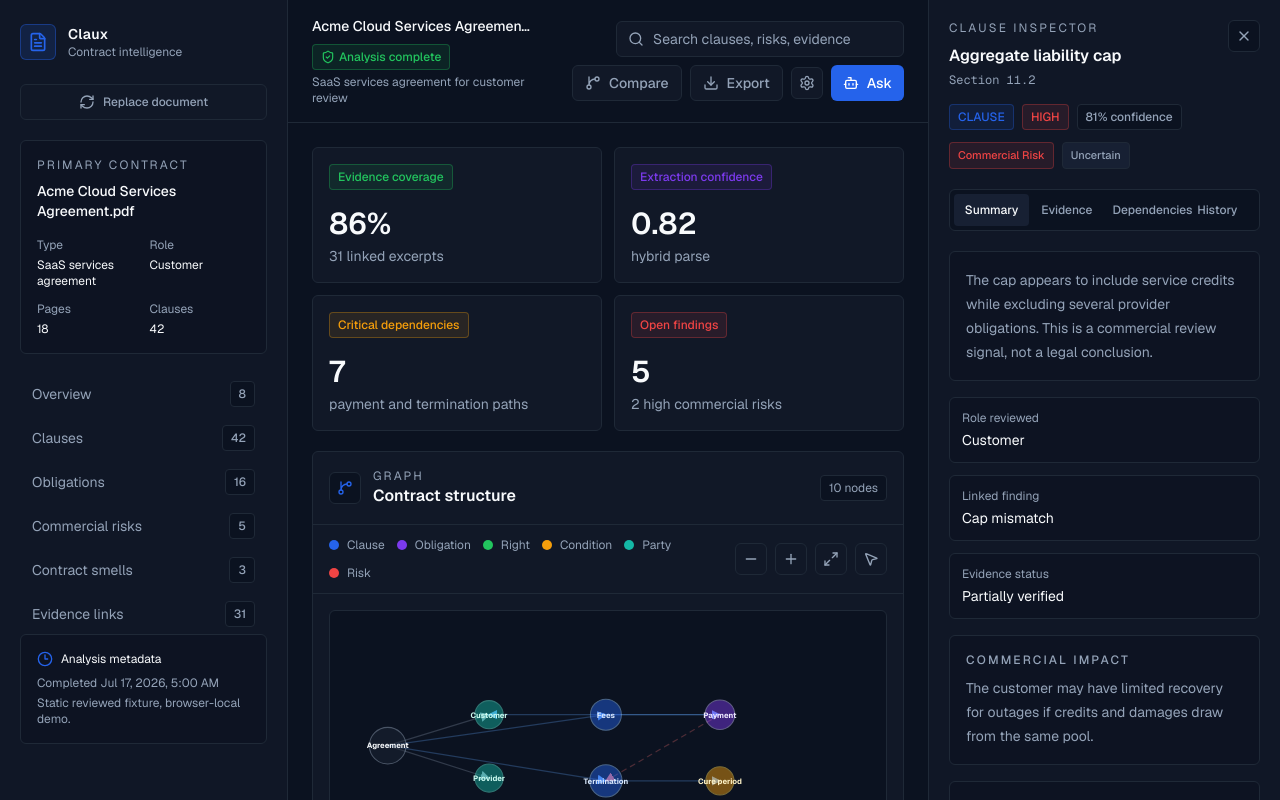
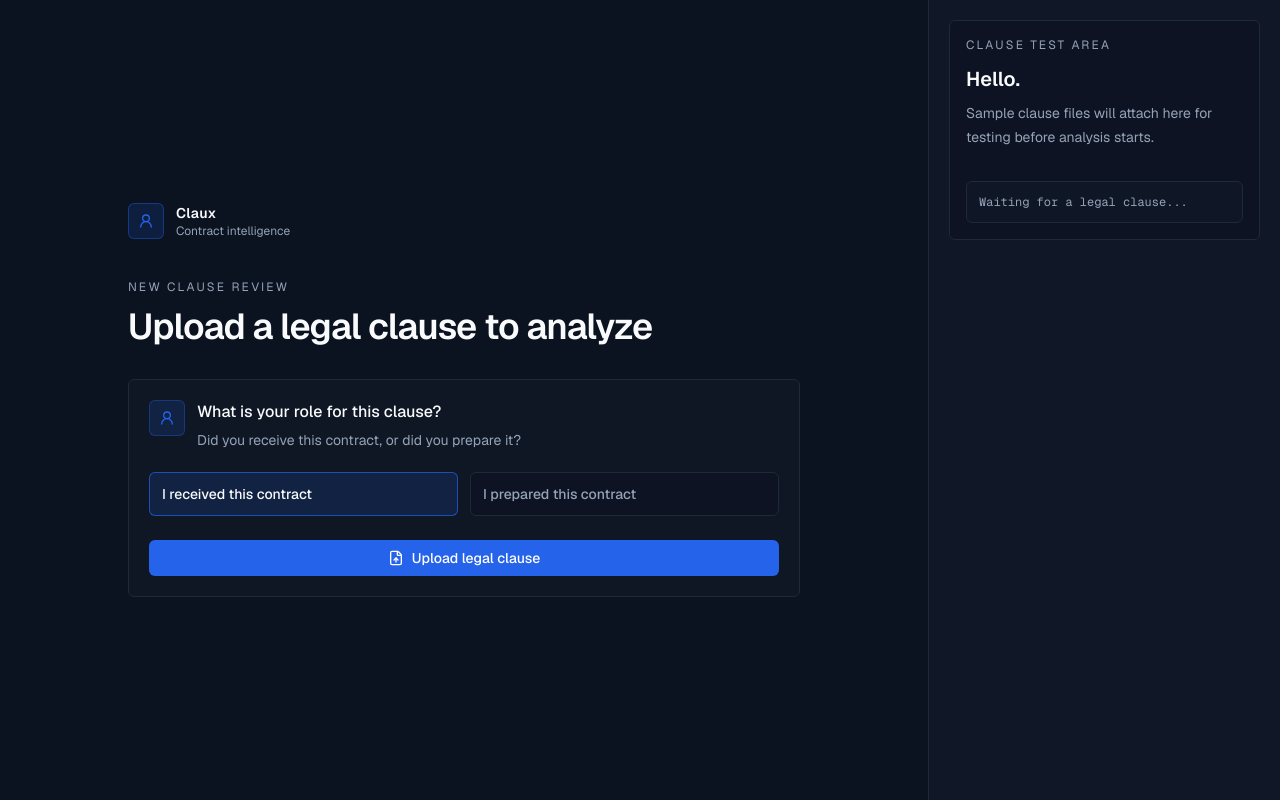
Before and after one commit to akanandhu/claux, a Next.js app: page / in a window 1280 px wide. Shown: the top 800 px of the page. Built offline with nearby package versions, Linux system fonts and the light colour scheme.

Commit message:
feat(ui): add clause upload landing flow

```diff
--- a/app/_components/Sidebar/index.tsx
+++ b/app/_components/Sidebar/index.tsx
@@ -1,13 +1,11 @@
-import { Clock3, FileText, RefreshCw } from "lucide-react";
+import { FileUp, FileText, UserRound } from "lucide-react";
 
-import { Badge } from "@/components/Badge";
 import { Button } from "@/components/Button";
-import { formatDateTime } from "../format";
 import type { SidebarProps } from "./types";
 
-export function Sidebar({ analysis }: SidebarProps) {
+export function Sidebar({ roleLabel }: SidebarProps) {
   return (
-    <aside className="border-b border-border bg-surface/85 px-4 py-4 xl:border-b-0 xl:border-r xl:px-5 xl:py-6">
+    <aside className="border-b border-border bg-surface/85 px-4 py-4 xl:sticky xl:top-0 xl:flex xl:h-screen xl:flex-col xl:border-b-0 xl:border-r xl:px-5 xl:py-6">
       <div className="flex flex-wrap items-center justify-between gap-4 xl:block">
         <div className="flex items-center gap-3">
           <div className="flex size-9 items-center justify-center rounded-md border border-primary/40 bg-primary/15 text-primary">
@@ -20,64 +18,16 @@ export function Sidebar({ analysis }: SidebarProps) {
             </p>
           </div>
         </div>
-        <Button
-          className="text-xs text-foreground hover:text-white xl:mt-6 xl:w-full"
-          icon={RefreshCw}
-        >
-          Replace document
+      </div>
+
+      <div className="mt-6 grid gap-3">
+        <Button className="w-full text-foreground hover:text-white" icon={FileUp}>
+          Upload legal clause
+        </Button>
+        <Button className="w-full justify-start text-left" icon={UserRound}>
+          {roleLabel}
         </Button>
       </div>
-
-      <div className="mt-5 rounded-md border border-border bg-background/55 p-4">
-        <p className="text-xs uppercase tracking-[0.18em] text-muted-foreground">
-          Primary contract
-        </p>
-        <h2 className="mt-2 text-sm font-medium leading-5">
-          {analysis.contract.fileName}
-        </h2>
-        <dl className="mt-4 grid grid-cols-2 gap-3 text-xs">
-          <Meta label="Type" value={analysis.contract.contractType} />
-          <Meta label="Role" value={analysis.contract.reviewingRole} />
-          <Meta label="Pages" value={analysis.contract.pageCount} />
-          <Meta label="Clauses" value={analysis.contract.clauseCount} />
-        </dl>
-      </div>
-
-      <nav aria-label="Workspace navigation" className="mt-5">
-        <ul className="grid gap-1 sm:grid-cols-2 xl:grid-cols-1">
-          {analysis.navItems.map((item) => (
-            <li key={item.id}>
-              <a
-                className="flex h-10 items-center justify-between rounded-md px-3 text-sm text-muted-foreground transition hover:bg-surface-raised hover:text-foreground focus-visible:outline focus-visible:outline-2 focus-visible:outline-primary"
-                href={`#${item.id}`}
-              >
-                <span>{item.label}</span>
-                <Badge>{item.count}</Badge>
-              </a>
-            </li>
-          ))}
-        </ul>
-      </nav>
-
-      <footer className="mt-5 rounded-md border border-border bg-background/55 p-4 text-xs text-muted-foreground xl:mt-auto">
-        <div className="flex items-center gap-2 text-foreground">
-          <Clock3 aria-hidden="true" className="size-4 text-primary" />
-          Analysis metadata
-        </div>
-        <p className="mt-2">
-          Completed {formatDateTime(analysis.contract.analysisCompletedAt)}
-        </p>
-        <p className="mt-1">Static reviewed fixture, browser-local demo.</p>
-      </footer>
     </aside>
   );
 }
-
-function Meta({ label, value }: { label: string; value: number | string }) {
-  return (
-    <div>
-      <dt className="text-muted-foreground">{label}</dt>
-      <dd className="mt-1 text-foreground">{value}</dd>
-    </div>
-  );
-}
--- a/app/_components/Sidebar/types.ts
+++ b/app/_components/Sidebar/types.ts
@@ -1,5 +1,3 @@
-import type { DemoAnalysisFixture } from "@/features/demo/types";
-
 export type SidebarProps = {
-  analysis: DemoAnalysisFixture;
+  roleLabel: string;
 };
--- a/app/_components/WorkspaceShell/index.tsx
+++ b/app/_components/WorkspaceShell/index.tsx
@@ -1,4 +1,7 @@
 "use client";
+
+import { useRef, useState, type ChangeEvent } from "react";
+import { FileUp, Loader2, UserRound } from "lucide-react";
 
 import { ClauseInspector } from "../ClauseInspector";
 import { DashboardMain } from "../DashboardMain";
@@ -8,7 +11,18 @@ import { useWorkspaceSelection } from "./useHook";
 import { Button } from "@/components/Button";
 import type { WorkspaceShellProps } from "./types";
 
+type ReviewerRole = "received" | "prepared";
+
+const roleLabels: Record<ReviewerRole, string> = {
+  prepared: "I prepared this contract",
+  received: "I received this contract",
+};
+
 export function WorkspaceShell({ analysis }: WorkspaceShellProps) {
+  const [reviewerRole, setReviewerRole] = useState<ReviewerRole>("received");
+  const [workspaceReady, setWorkspaceReady] = useState(false);
+  const [isLoading, setIsLoading] = useState(false);
+  const [uploadedFileName, setUploadedFileName] = useState<string | null>(null);
   const {
     activeInspectorTab,
     inspectorOpen,
@@ -19,19 +33,43 @@ export function WorkspaceShell({ analysis }: WorkspaceShellProps) {
     setInspectorOpen,
   } = useWorkspaceSelection(analysis);
 
+  function handleUpload(file: File) {
+    setUploadedFileName(file.name);
+    setIsLoading(true);
+
+    window.setTimeout(() => {
+      setIsLoading(false);
+      setWorkspaceReady(true);
+    }, 1200);
+  }
+
+  if (!workspaceReady) {
+    return (
+      <InitialUploadScreen
+        isLoading={isLoading}
+        onRoleChange={setReviewerRole}
+        onUpload={handleUpload}
+        reviewerRole={reviewerRole}
+        uploadedFileName={uploadedFileName}
+      />
+    );
+  }
+
   return (
     <main className="min-h-screen bg-background text-foreground">
       <div className="grid min-h-screen grid-cols-1 xl:grid-cols-[18rem_minmax(0,1fr)_22rem]">
-        <Sidebar analysis={analysis} />
+        <Sidebar roleLabel={roleLabels[reviewerRole]} />
         <section className="flex min-w-0 flex-col">
-          <TopBar contract={analysis.contract} />
+          <div className="sticky top-0 z-20">
+            <TopBar contract={analysis.contract} />
+          </div>
           <DashboardMain
             analysis={analysis}
             onSelectInspector={selectInspector}
             selectedNodeId={selectedNodeId}
           />
         </section>
-        <aside className="border-t border-border bg-surface/85 px-4 py-5 xl:border-l xl:border-t-0 xl:px-5">
+        <aside className="border-t border-border bg-surface/85 px-4 py-5 xl:sticky xl:top-0 xl:h-screen xl:overflow-y-auto xl:border-l xl:border-t-0 xl:px-5">
           {inspectorOpen ? (
             <ClauseInspector
               activeTab={activeInspectorTab}
@@ -54,3 +92,160 @@ export function WorkspaceShell({ analysis }: WorkspaceShellProps) {
     </main>
   );
 }
+
+function InitialUploadScreen({
+  isLoading,
+  onRoleChange,
+  onUpload,
+  reviewerRole,
+  uploadedFileName,
+}: {
+  isLoading: boolean;
+  onRoleChange: (role: ReviewerRole) => void;
+  onUpload: (file: File) => void;
+  reviewerRole: ReviewerRole;
+  uploadedFileName: string | null;
+}) {
+  const fileInputRef = useRef<HTMLInputElement>(null);
+
+  function handleFileChange(event: ChangeEvent<HTMLInputElement>) {
+    const file = event.target.files?.[0];
+
+    if (file) {
+      onUpload(file);
+    }
+  }
+
+  return (
+    <main className="min-h-screen bg-background text-foreground">
+      <div className="grid min-h-screen grid-cols-1 xl:grid-cols-[minmax(0,1fr)_22rem]">
+        <section className="flex min-w-0 items-center justify-center px-4 py-10 lg:px-8">
+          <div className="w-full max-w-2xl">
+            <div className="mb-10 flex items-center gap-3">
+              <div className="flex size-9 items-center justify-center rounded-md border border-primary/40 bg-primary/15 text-primary">
+                <UserRound aria-hidden="true" className="size-4" />
+              </div>
+              <div>
+                <p className="text-sm font-semibold tracking-wide">Claux</p>
+                <p className="text-xs text-muted-foreground">
+                  Contract intelligence
+                </p>
+              </div>
+            </div>
+
+            <p className="text-xs uppercase tracking-[0.18em] text-muted-foreground">
+              New clause review
+            </p>
+            <h1 className="mt-3 text-3xl font-semibold tracking-tight sm:text-4xl">
+              Upload a legal clause to analyze
+            </h1>
+
+            <div className="mt-8 rounded-md border border-border bg-surface/80 p-5">
+              <div className="flex items-start gap-3">
+                <div className="flex size-9 shrink-0 items-center justify-center rounded-md border border-primary/35 bg-primary/15 text-primary">
+                  <UserRound aria-hidden="true" className="size-4" />
+                </div>
+                <div>
+                  <h2 className="text-base font-medium">
+                    What is your role for this clause?
+                  </h2>
+                  <p className="mt-1 text-sm leading-6 text-muted-foreground">
+                    Did you receive this contract, or did you prepare it?
+                  </p>
+                </div>
+              </div>
+
+              <div className="mt-5 grid gap-3 sm:grid-cols-2">
+                <RoleButton
+                  active={reviewerRole === "received"}
+                  onClick={() => onRoleChange("received")}
+                >
+                  I received this contract
+                </RoleButton>
+                <RoleButton
+                  active={reviewerRole === "prepared"}
+                  onClick={() => onRoleChange("prepared")}
+                >
+                  I prepared this contract
+                </RoleButton>
+              </div>
+
+              <input
+                accept=".pdf,.doc,.docx,.txt"
+                className="sr-only"
+                disabled={isLoading}
+                onChange={handleFileChange}
+                ref={fileInputRef}
+                type="file"
+              />
+              <Button
+                className="mt-6 w-full"
+                disabled={isLoading}
+                icon={isLoading ? Loader2 : FileUp}
+                onClick={() => fileInputRef.current?.click()}
+                variant="primary"
+              >
+                {isLoading ? "Analyzing clause..." : "Upload legal clause"}
+              </Button>
+              {uploadedFileName ? (
+                <p className="mt-3 text-xs text-muted-foreground">
+                  {isLoading
+                    ? `Preparing ${uploadedFileName}`
+                    : uploadedFileName}
+                </p>
+              ) : null}
+            </div>
+          </div>
+        </section>
+
+        <aside className="border-t border-border bg-surface/85 px-4 py-5 xl:border-l xl:border-t-0 xl:px-5">
+          <TypewriterPlaceholder />
+        </aside>
+      </div>
+    </main>
+  );
+}
+
+function RoleButton({
+  active,
+  children,
+  onClick,
+}: {
+  active: boolean;
+  children: string;
+  onClick: () => void;
+}) {
+  return (
+    <button
+      aria-pressed={active}
+      className={`min-h-11 rounded-md border px-3 py-2 text-left text-sm font-medium transition focus-visible:outline focus-visible:outline-2 focus-visible:outline-primary ${
+        active
+          ? "border-primary/70 bg-primary/15 text-foreground"
+          : "border-border bg-background/55 text-muted-foreground hover:border-primary/45 hover:text-foreground"
+      }`}
+      onClick={onClick}
+      type="button"
+    >
+      {children}
+    </button>
+  );
+}
+
+function TypewriterPlaceholder() {
+  return (
+    <div className="rounded-md border border-border bg-background/55 p-4 xl:sticky xl:top-5">
+      <p className="text-xs uppercase tracking-[0.18em] text-muted-foreground">
+        Clause test area
+      </p>
+      <h2 className="mt-3 text-xl font-semibold">Hello.</h2>
+      <p className="mt-2 text-sm leading-6 text-muted-foreground">
+        Sample clause files will attach here for testing before analysis starts.
+      </p>
+      <div className="mt-8 rounded-md border border-border bg-surface/75 p-3 font-mono text-xs text-muted-foreground">
+        <p className="clause-typewriter">
+          Waiting for a legal clause...
+        </p>
+      </div>
+    </div>
+  );
+}
--- a/app/globals.css
+++ b/app/globals.css
@@ -58,3 +58,40 @@ button:disabled {
 * {
   scrollbar-color: var(--border) var(--background);
 }
+
+.clause-typewriter {
+  animation:
+    clause-type 3.2s steps(29, end) infinite,
+    clause-caret 0.9s step-end infinite;
+  border-right: 1px solid var(--foreground);
+  max-width: max-content;
+  overflow: hidden;
+  white-space: nowrap;
+}
+
+@keyframes clause-type {
+  0%,
+  12% {
+    width: 0;
+  }
+
+  62%,
+  82% {
+    width: 29ch;
+  }
+
+  100% {
+    width: 0;
+  }
+}
+
+@keyframes clause-caret {
+  0%,
+  100% {
+    border-color: transparent;
+  }
+
+  50% {
+    border-color: var(--foreground);
+  }
+}
```
